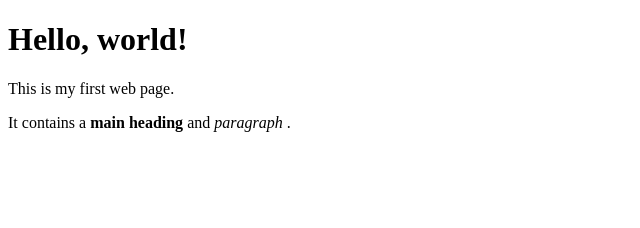
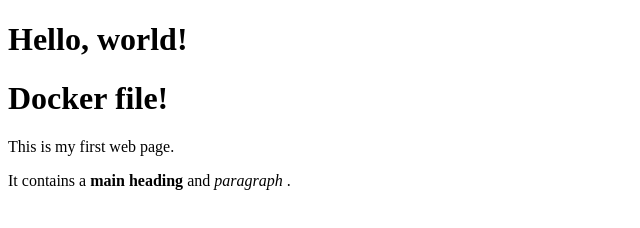
Before and after one commit to khanabdur1/CI-CD, a plain HTML site: page index.html in a window 1280 px wide. Shown: the whole page, without its empty margins (0-640 px from the left). Drawn offline with Linux system fonts and the light colour scheme.

Commit message:
Update index.html

```diff
--- a/index.html
+++ b/index.html
@@ -5,6 +5,7 @@
     </head>
     <body>
         <h1>Hello, world!</h1>
+        <h1>Docker file!</h1>
         <p>This is my first web page.</p>
         <p>It contains a
              <strong>main heading</strong> and <em> paragraph </em>.
```
